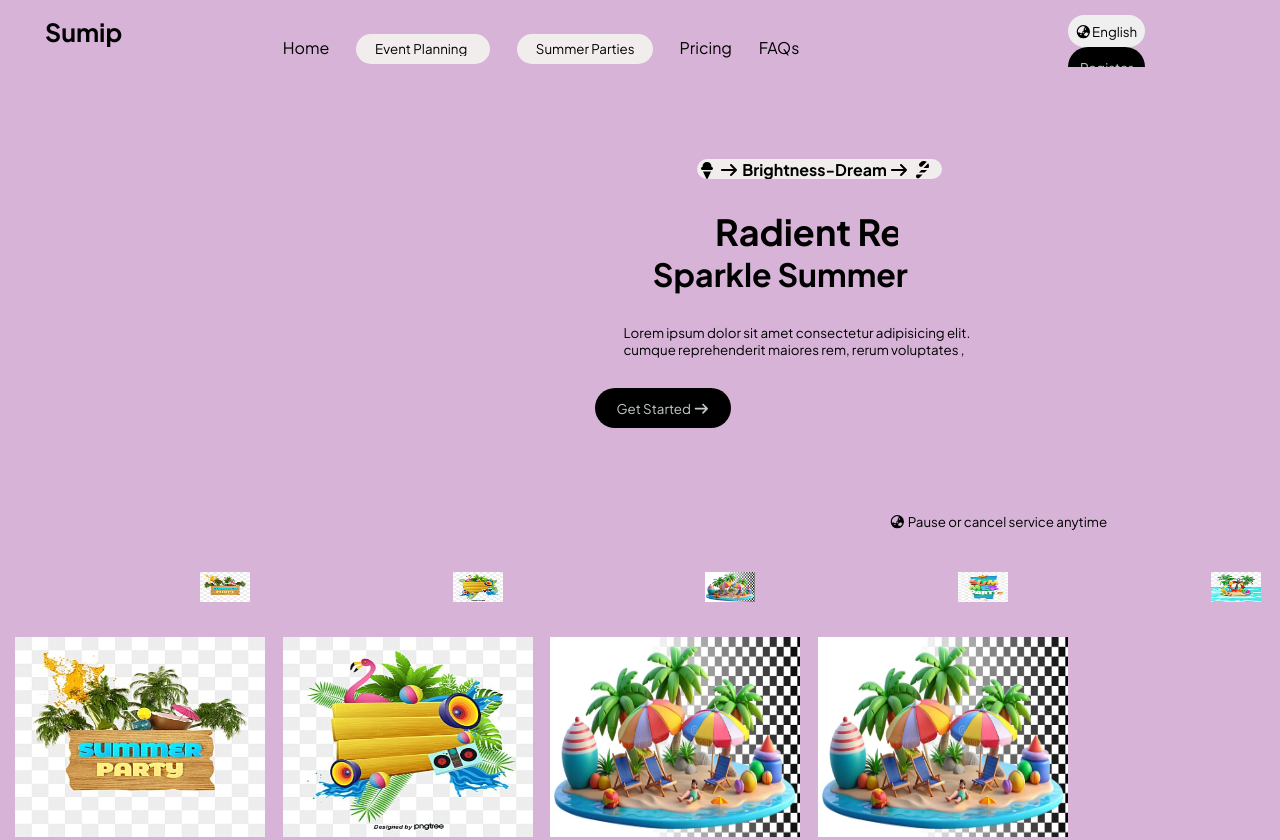
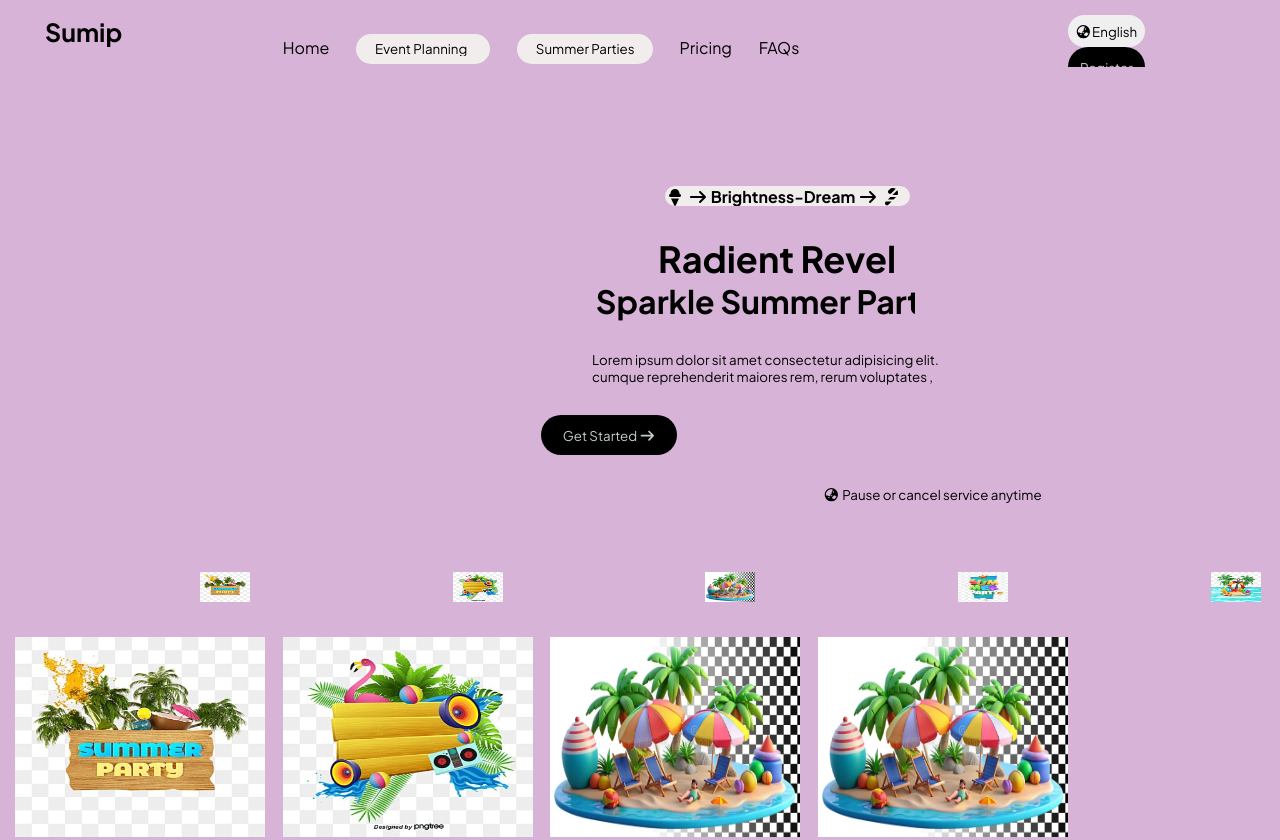
Before and after one commit to chareeba/templates, a plain HTML site: page index.html in a window 1280 px wide. Shown: the top 840 px of the page. Drawn offline with Linux system fonts and the light colour scheme.

Commit message:
index.html

```diff
--- a/index.css
+++ b/index.css
@@ -142,7 +142,7 @@
      background-color: rgb(241, 237, 237);
      border-radius: 24px;
      overflow-y: hidden;
-     margin-left: 40%;
+     margin-left: 33%;
 
 
 
@@ -173,7 +173,7 @@
 
  .center-button {
      position: relative;
-     left: 45%;
+     left: 39%;
      width: 136px;
  }
 
@@ -188,19 +188,19 @@
 
  .upper-center {
      position: relative;
-     left: 118px;
+     left: 61px;
 
  }
 
  .subtext {
      font-size: smaller;
-     margin-left: 35%;
+     margin-left: 28%;
  }
 
  .subtext2 {
      font-size: smaller;
-     margin-left: 480px;
-     margin-top: 4px;
+     margin-left: 463px;
+     margin-top: -50px;
  }
 
  /* .text{
```
